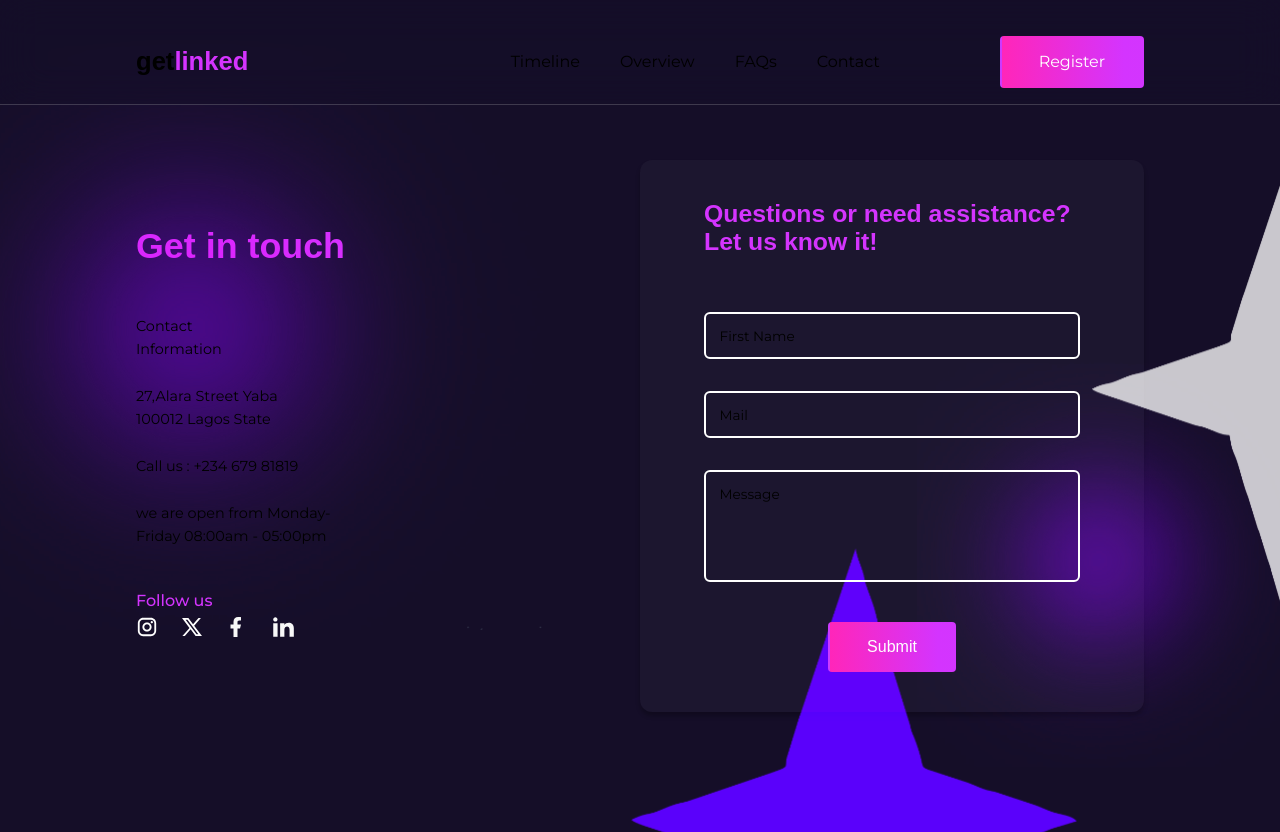
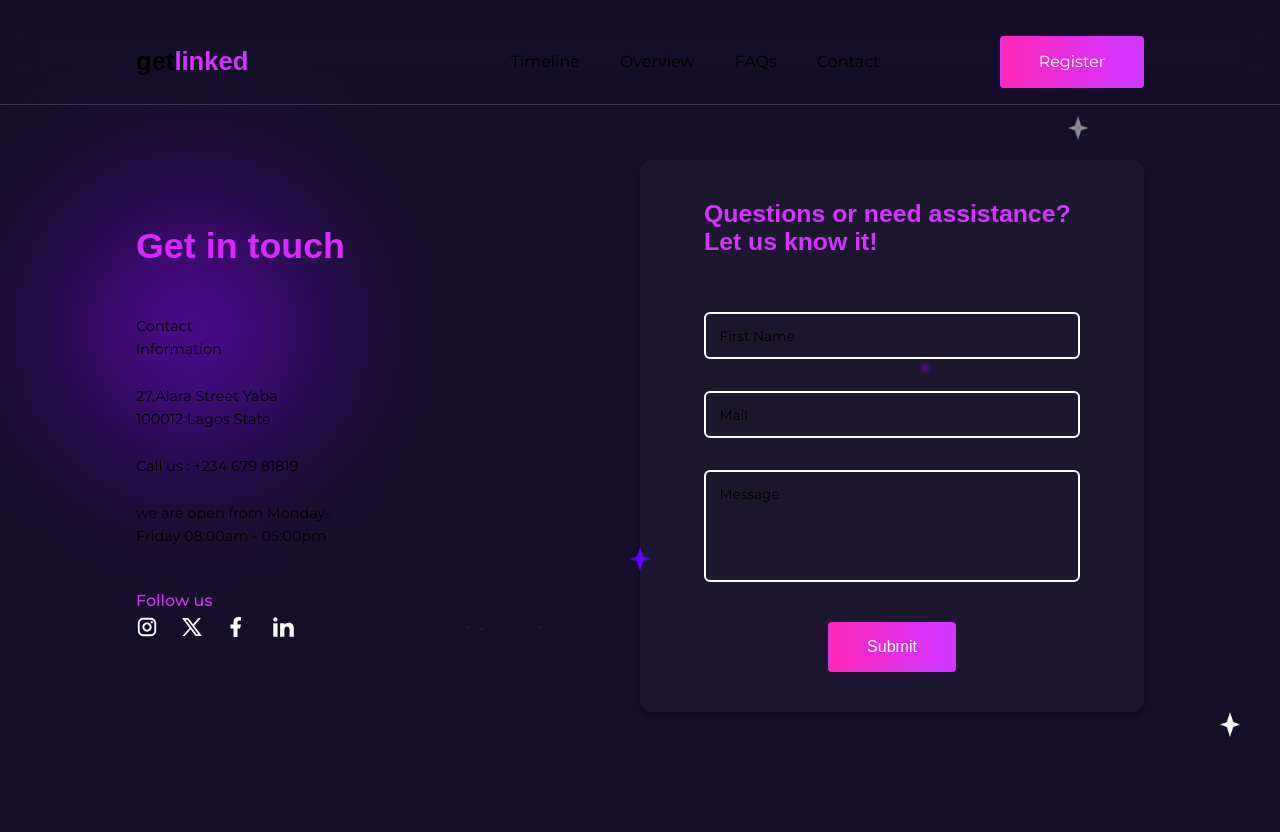
Before and after one commit to onikhalid/getlinked, a Next.js app: page /contact in a window 1280 px wide. Built offline with nearby package versions, Linux system fonts and the light colour scheme; a web font is replaced by a local one.

Commit message:
Last hour marathon round II

```diff
--- a/src/app/contact/contact.module.scss
+++ b/src/app/contact/contact.module.scss
@@ -128,6 +128,12 @@
         img {
             width: 35vw !important;
             max-width: 600px;
+
+        }
+
+        >img:nth-child(n+2):nth-child(-n+5) {
+            width: 1vw;
+            max-width: 20px;
         }
 
 
--- a/src/app/register/register.module.scss
+++ b/src/app/register/register.module.scss
@@ -59,6 +59,11 @@
         img {
             width: 100vw;
             max-width: 650px;
+        }
+
+        >img:nth-child(n+2):nth-child(-n+5) {
+           width: 1vw;
+           max-width: 20px;
         }
 
         @media (min-width: 720px) {
--- a/src/components/specialized components/star.js
+++ b/src/components/specialized components/star.js
@@ -1,5 +1,4 @@
 import { useWindowWidth } from "@/utils/hooks/ResponsiveHook";
-import styles from './star.module.scss'
 
 
 const Star = ({ top, left, color, delay, size }) => {
@@ -69,22 +68,37 @@ const Star = ({ top, left, color, delay, size }) => {
 
 
 
+
     const style = {
         position: 'absolute',
         zIndex: '0 !important',
         top: getTop(),
         left: getLeft(),
-        width: '1vw  !important',
-        maxWidth: size && size == 'small' ? '12px !important' : ' 20px !important',
+        width: '1vw !important',
+        maxWidth: size && size === 'small' ? '12px !important' : '20px !important',
         mixBlendMode: 'hard-light',
-        opacity: color == 'grey' ? '0.5' : '0.95 !important',
-        animationDelay: `${delay * 100}ms`
+        opacity: color === 'grey' ? '0.5' : '0.95 !important',
+        animation: 'glow 2500ms ease-in-out infinite forwards',
+        animationDelay: `${delay * 100}ms`,
+        '@keyframes glow': {
+            from: {
+                opacity: 'initial',
+                transform: 'scale(1)',
+            },
+            '50%': {
+                opacity: '0.25',
+                transform: 'scale(0.65)',
+            },
+            to: {
+                opacity: 'initial',
+                transform: 'scale(1)',
+            },
+        },
     };
 
-
     return (
-        <img src={starImage()} style={style} aria-hidden="true" className={styles.star} />
-    )
+        <img src={starImage()} style={style} aria-hidden="true" />
+    );
 }
 
 export default Star
--- a/src/components/specialized components/star.module.scss
+++ /dev/null
@@ -1,22 +0,0 @@
-.star {
-
-    animation: glow 2500ms ease-in-out infinite forwards;
-
-    @keyframes glow {
-        from {
-            opacity: initial;
-            transform: scale(1);
-        }
-
-        50% {
-            opacity: 0.25;
-            transform: scale(0.65);
-        }
-
-        to {
-            opacity: initial;
-            transform: scale(1);
-        }
-
-    }
-}
```
